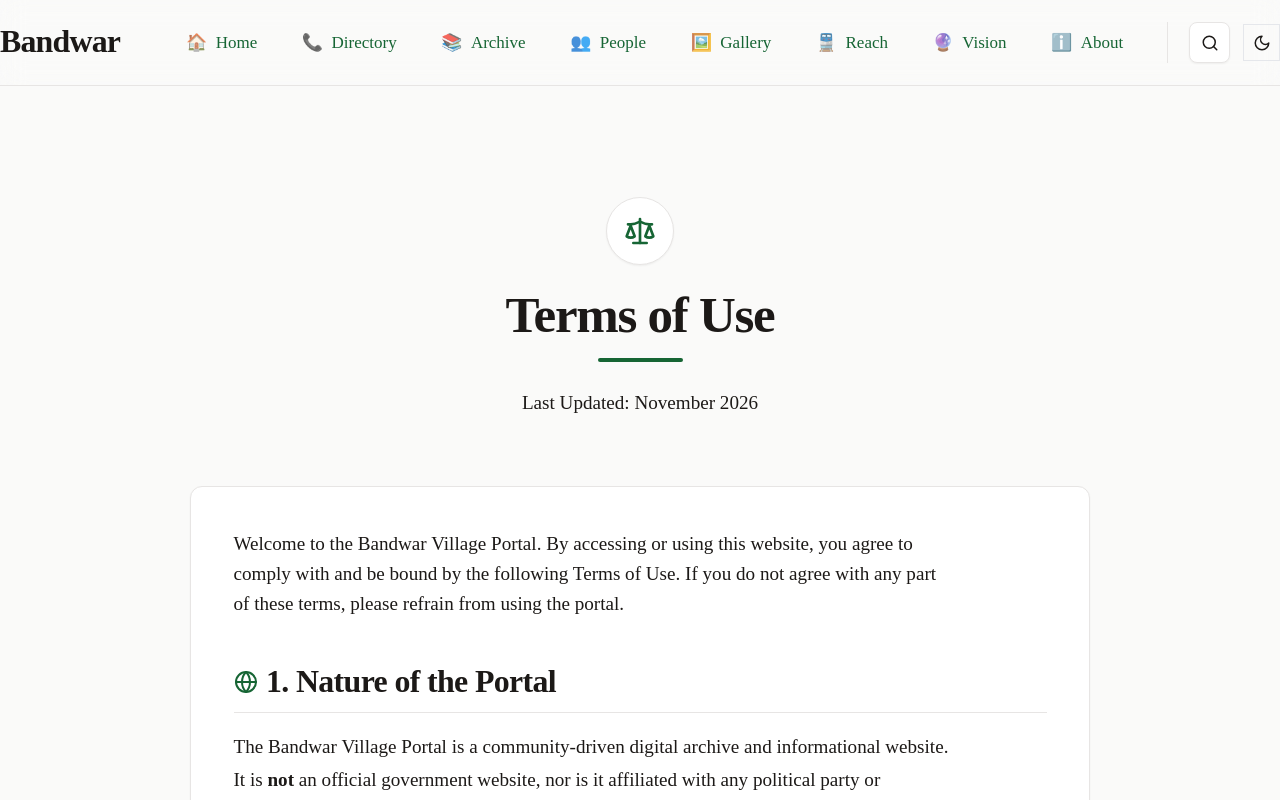
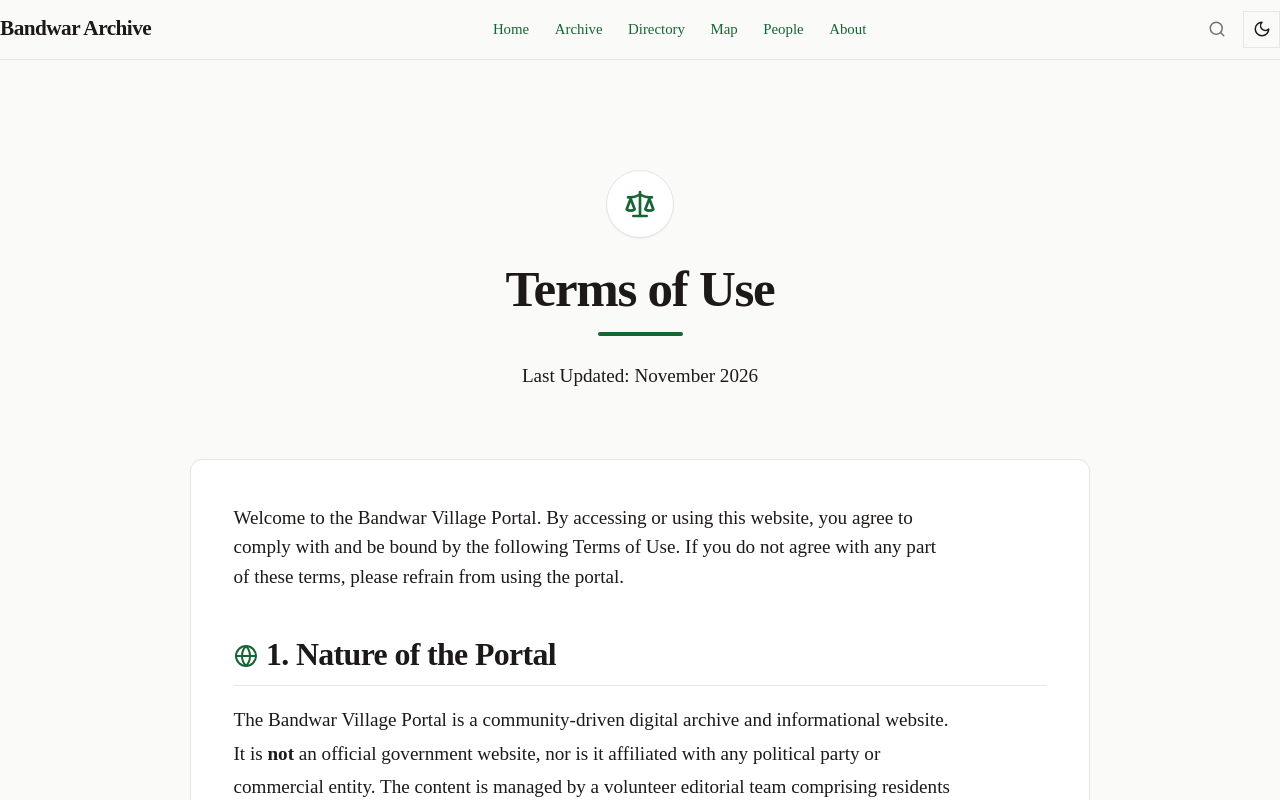
Before and after one commit to ravirajhere/Bandwar, a Next.js app: page /terms in a window 1280 px wide. Shown: the top 800 px of the page. Built offline with nearby package versions, Linux system fonts and the light colour scheme.

Commit message:
Update Header.tsx

```diff
--- a/src/components/layout/Header.tsx
+++ b/src/components/layout/Header.tsx
@@ -3,159 +3,82 @@
 import { useState, useEffect } from "react";
 import Link from "next/link";
 import { usePathname } from "next/navigation";
-import { MasterConfig } from "@/lib/schema";
 import { Menu, X, Search } from "lucide-react";
 import { ThemeToggle } from "./ThemeToggle";
-import { SearchModal } from "./SearchModal";
-import { SearchItem } from "@/lib/search-data";
 
-interface HeaderProps {
-  config: MasterConfig;
-  searchIndex: SearchItem[];
-}
-
-export function Header({ config, searchIndex }: HeaderProps) {
+export function Header() {
   const [isOpen, setIsOpen] = useState(false);
-  const [isSearchOpen, setIsSearchOpen] = useState(false);
   const pathname = usePathname();
 
-  // Search shortcut (Ctrl+K / Cmd+K)
-  useEffect(() => {
-    const handleKeyDown = (e: KeyboardEvent) => {
-      if ((e.ctrlKey || e.metaKey) && e.key === "k") {
-        e.preventDefault();
-        setIsSearchOpen(true);
-      }
-    };
-
-    window.addEventListener("keydown", handleKeyDown);
-    return () => window.removeEventListener("keydown", handleKeyDown);
-  }, []);
-
-  // Close mobile menu on route change
-  useEffect(() => {
-    setIsOpen(false);
-  }, [pathname]);
+  // Simple Nav Links for Encyclopedia
+  const navLinks = [
+    { label: "Home", href: "/" },
+    { label: "Archive", href: "/section" },
+    { label: "Directory", href: "/directory" },
+    { label: "Map", href: "/#map" },
+    { label: "People", href: "/people" },
+    { label: "About", href: "/about" },
+  ];
 
   return (
     <>
-      <header className="site-header no-print sticky top-0 z-50 bg-canvas/90 backdrop-blur-md border-b border-divider transition-colors duration-300">
-        <div className="container mx-auto h-16 md:h-20 3xl:h-24 flex items-center justify-between gap-4 px-4 md:px-0">
+      <header className="sticky top-0 z-50 bg-canvas border-b border-divider h-14">
+        <div className="container mx-auto h-full flex items-center justify-between px-4 md:px-0">
 
-          {/* Logo / Site Name */}
-          <Link
-            href="/"
-            className="font-serif text-xl md:text-2xl lg:text-3xl font-bold text-ink hover:text-accent transition-colors shrink-0 tracking-tight focus-visible:outline-none focus-visible:ring-2 focus-visible:ring-accent focus-visible:ring-offset-2 rounded-sm"
-            onClick={() => setIsOpen(false)}
-          >
-            {config.site.name}
+          {/* Logo */}
+          <Link href="/" className="font-serif text-xl font-bold text-ink tracking-tight hover:no-underline">
+            Bandwar Archive
           </Link>
 
-          {/* 💻 Desktop & TV Nav */}
-          <div className="hidden lg:flex items-center justify-end flex-1 gap-4 xl:gap-6">
-            <nav className="flex items-center gap-1 xl:gap-2" aria-label="Main Navigation">
-              {config.nav.map((item) => {
+          {/* Desktop Nav (Strict & Flat) */}
+          <div className="hidden lg:flex items-center gap-6">
+            {navLinks.map((item) => {
               const isActive = pathname === item.href;
               return (
                 <Link
                   key={item.href}
                   href={item.href}
-                    aria-current={isActive ? "page" : undefined}
-                    className={`px-3 xl:px-4 py-2 md:py-2.5 rounded-md text-sm xl:text-base whitespace-nowrap transition-all duration-200 flex items-center gap-2 focus-visible:outline-none focus-visible:ring-2 focus-visible:ring-accent ${
-                      isActive
-                        ? "bg-surface text-accent font-semibold shadow-sm border border-divider"
-                        : "text-ink/80 hover:bg-surface hover:text-ink font-medium border border-transparent"
-                    }`}
+                  className={`text-sm ${isActive ? "text-ink font-semibold border-b-2 border-accent" : "text-accent hover:underline"}`}
                 >
-                    <span className="text-base opacity-80" aria-hidden="true">{item.icon}</span>
                   {item.label}
                 </Link>
               );
             })}
-            </nav>
+          </div>
 
-            {/* Desktop Controls */}
-            <div className="flex items-center gap-2 xl:gap-3 pl-3 xl:pl-5 border-l border-divider shrink-0">
-              <button
-                onClick={() => setIsSearchOpen(true)}
-                className="group relative p-2 md:p-2.5 text-ink/70 hover:text-ink bg-surface hover:bg-surface/80 border border-divider rounded-md transition-all duration-200 shadow-sm focus-visible:outline-none focus-visible:ring-2 focus-visible:ring-accent"
-                title="Search (Ctrl+K)"
-                aria-label="Search"
-              >
+          {/* Right Actions */}
+          <div className="flex items-center gap-4">
+            <button className="text-ink-muted hover:text-ink">
               <Search size={18} />
-
-                <span className="hidden xl:block absolute -bottom-9 right-0 bg-ink text-canvas text-[10px] px-2 py-1 rounded shadow-md opacity-0 group-hover:opacity-100 transition-opacity whitespace-nowrap pointer-events-none z-50">
-                  Ctrl + K
-                </span>
             </button>
             <ThemeToggle />
-            </div>
-          </div>
-
-          {/* 📱 Mobile & Tablet Controls */}
-          <div className="lg:hidden flex items-center gap-2 shrink-0">
             <button
-              onClick={() => setIsSearchOpen(true)}
-              className="p-2 text-ink/70 hover:text-ink bg-surface border border-divider rounded-md transition-all duration-200 shadow-sm focus-visible:outline-none focus-visible:ring-2 focus-visible:ring-accent"
-              aria-label="Search"
+              className="lg:hidden text-ink"
+              onClick={() => setIsOpen(!isOpen)}
             >
-              <Search size={20} />
-            </button>
-
-            <button
-              className="p-2 text-ink/70 hover:text-ink bg-surface border border-divider rounded-md transition-all duration-200 shadow-sm focus-visible:outline-none focus-visible:ring-2 focus-visible:ring-accent"
-              onClick={() => setIsOpen(!isOpen)}
-              aria-label={isOpen ? "Close menu" : "Open menu"}
-              aria-expanded={isOpen}
-              aria-controls="mobile-menu"
-            >
-              {isOpen ? <X size={22} strokeWidth={2} /> : <Menu size={22} strokeWidth={2} />}
+              {isOpen ? <X size={20} /> : <Menu size={20} />}
             </button>
           </div>
         </div>
+      </header>
 
-        {/* 📱 Mobile Nav Dropdown (Scrollable if links get longer) */}
-        <div
-          id="mobile-menu"
-          className={`lg:hidden overflow-hidden transition-all duration-300 ease-in-out border-divider bg-canvas ${
-            isOpen ? "max-h-[calc(100vh-4rem)] opacity-100 border-t overflow-y-auto" : "max-h-0 opacity-0 border-t-0"
-          }`}
-        >
-          <nav className="px-4 py-4 flex flex-col gap-1" aria-label="Mobile Navigation">
-            {config.nav.map((item) => {
-              const isActive = pathname === item.href;
-              return (
+      {/* Mobile Nav */}
+      {isOpen && (
+        <div className="lg:hidden border-b border-divider bg-surface">
+          <div className="flex flex-col p-2">
+            {navLinks.map((item) => (
               <Link
                 key={item.href}
                 href={item.href}
                 onClick={() => setIsOpen(false)}
-                  aria-current={isActive ? "page" : undefined}
-                  className={`text-base py-3 px-4 rounded-lg flex items-center gap-3 transition-colors ${
-                    isActive
-                      ? "text-accent font-semibold bg-surface border border-divider shadow-sm"
-                      : "text-ink/80 hover:text-ink hover:bg-surface font-medium border border-transparent"
-                  }`}
+                className="p-2 text-sm text-accent border-b border-divider last:border-0 hover:bg-canvas"
               >
-                  <span className="text-lg opacity-80" aria-hidden="true">{item.icon}</span>
                 {item.label}
               </Link>
-              );
-            })}
-
-            {/* Theme Toggle isolated at bottom of mobile menu */}
-            <div className="mt-4 pt-4 border-t border-divider flex items-center justify-between px-4">
-              <span className="text-sm font-medium text-ink/70">Appearance</span>
-              <ThemeToggle />
+            ))}
           </div>
-          </nav>
         </div>
-      </header>
-
-      <SearchModal
-        isOpen={isSearchOpen}
-        onClose={() => setIsSearchOpen(false)}
-        searchIndex={searchIndex}
-      />
+      )}
     </>
   );
 }
```
Lines whose indentation alone changed are shown as unchanged.
